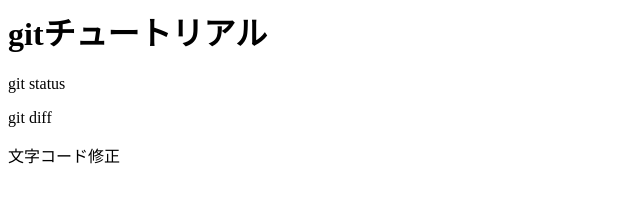
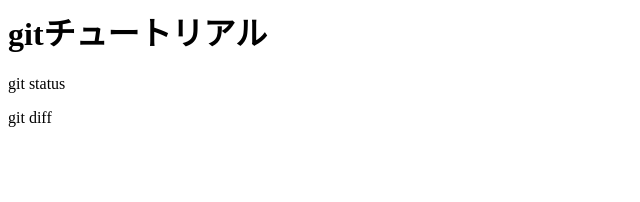
Before and after one commit to bcHorii/git_tutorial, a plain HTML site: page index.html in a window 1280 px wide. Shown: the whole page, without its empty margins (0-640 px from the left). Drawn offline with Linux system fonts and the light colour scheme.

```diff
--- a/index.html
+++ b/index.html
@@ -1,4 +1,3 @@
 <h1>gitチュートリアル</h1>
 <p>git status</p>
 <p>git diff</p>
-<p>文字コード修正</p>
```
